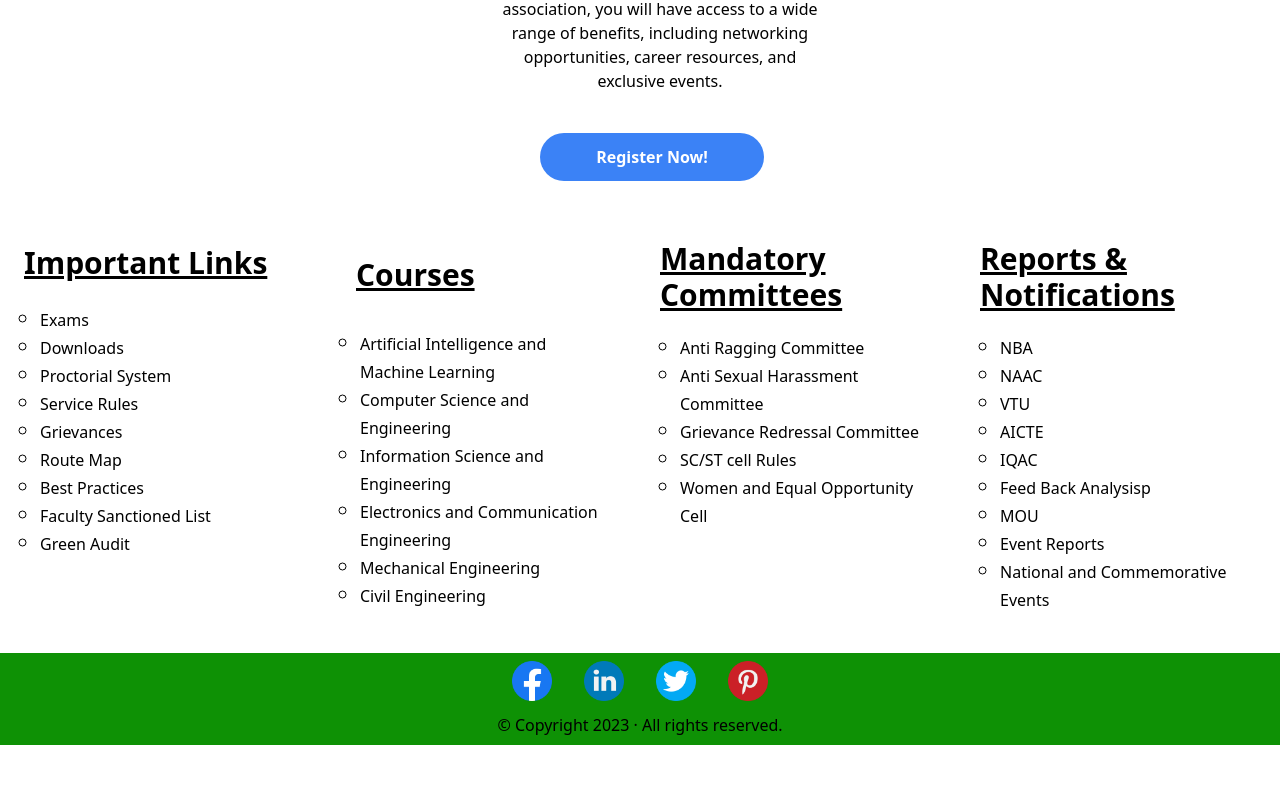
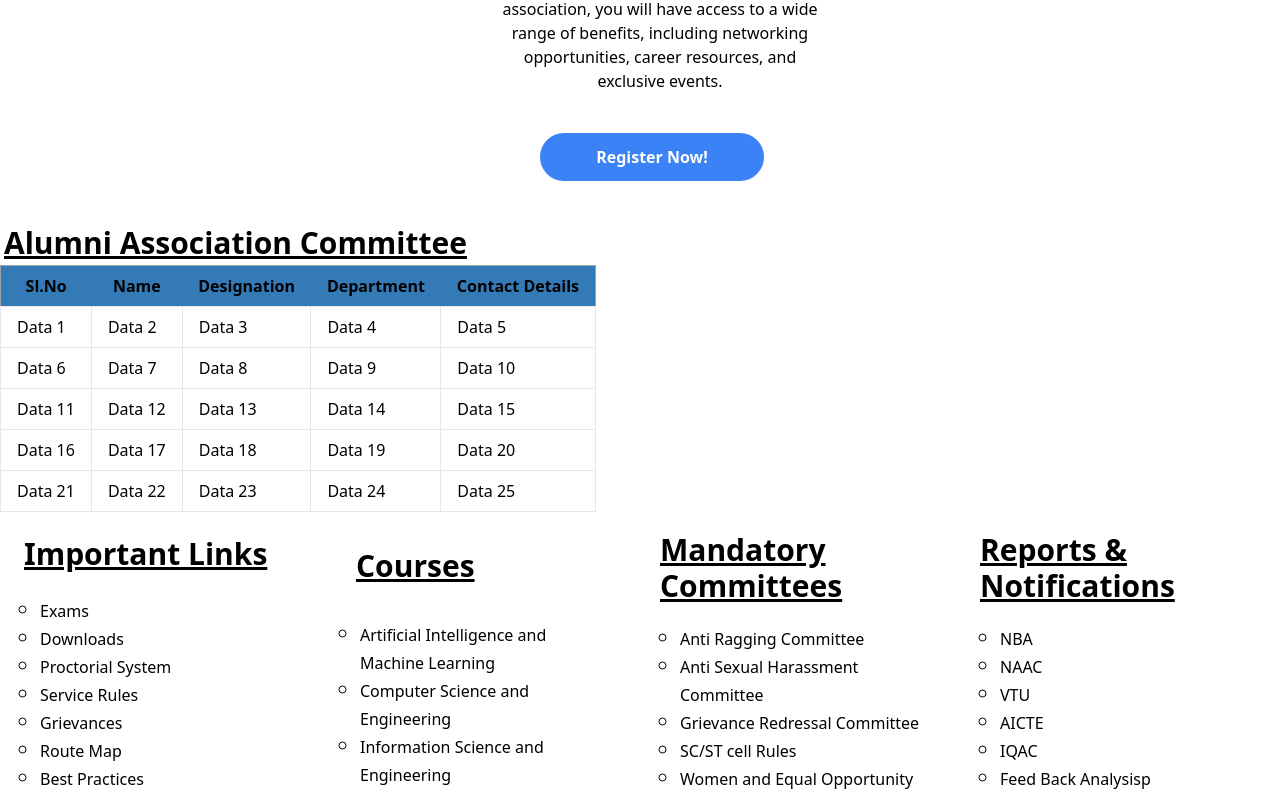
Before and after one commit to bardank/alumni-connect, a Next.js app: page / in a window 1280 px wide. Shown: the part 2000-2795 px from the top of the page. Before the commit the page ends 2745 px from the top, so only its background shows below. Built offline with nearby package versions, Linux system fonts and the light colour scheme.

Commit message:
footer component added

```diff
--- /dev/null
+++ b/src/components/Footer.jsx
@@ -0,0 +1,143 @@
+import React from "react";
+const Footer = () => {
+  return (
+    <div>
+      <footer className=" ">
+        <div className=" flex item-center justify-evenly grid md:grid-cols-4">
+          <div className=" gap-5  m-5">
+            <h5 className="text-black underline text-3xl font-bold p-1">
+              Important Links
+            </h5>
+            <ol className="list-style  m-5 text-xl">
+              <FooterLink linkText="Exams" link="#" />
+              <FooterLink linkText="Downloads" link="#" />
+              <FooterLink linkText="Proctorial System" link="#" />
+              <FooterLink linkText=" Service Rules" link="#" />
+              <FooterLink linkText="Grievances" link="#" />
+              <FooterLink linkText="Route Map" link="#" />
+              <FooterLink linkText="Best Practices" link="#" />
+              <FooterLink linkText="Faculty Sanctioned List" link="#" />
+              <FooterLink linkText="Green Audit" link="#" />
+            </ol>
+          </div>
+          <div className=" gap-3 m-5">
+            <h5 className="text-black underline text-3xl p-4  font-bold">
+              Courses
+            </h5>
+            <ol className="list-style  m-5 text-xl">
+              <FooterLink
+                linkText="Artificial Intelligence and Machine Learning"
+                link="#"
+              />
+              <FooterLink
+                linkText="Computer Science and Engineering"
+                link="#"
+              />
+              <FooterLink
+                linkText=" Information Science and Engineering
+"
+                link="#"
+              />
+              <FooterLink
+                linkText="Electronics and Communication Engineering"
+                link="#"
+              />
+              <FooterLink linkText="Mechanical Engineering" link="#" />
+              <FooterLink linkText="Civil Engineering" link="#" />
+            </ol>
+          </div>
+          <div className=" gap-3 m-5">
+            <h5 className="text-black underline text-3xl font-bold">
+              Mandatory Committees
+            </h5>
+            <ol className="list-style  m-5 text-xl">
+              <FooterLink
+                linkText="Anti Ragging Committee
+"
+                link="#"
+              />
+              <FooterLink
+                linkText="Anti Sexual Harassment Committee
+"
+                link="#"
+              />
+              <FooterLink
+                linkText="Grievance Redressal Committee
+ "
+                link="#"
+              />
+              <FooterLink linkText=" SC/ST cell Rules" link="#" />
+              <FooterLink
+                linkText="Women and Equal Opportunity Cell
+"
+                link="#"
+              />
+            </ol>
+          </div>
+          <div className=" gap-3 m-5">
+            <h5 className="text-black underline text-3xl font-bold">
+              Reports & Notifications
+            </h5>
+            <ol className="list-style  m-5 text-xl">
+              <FooterLink linkText="NBA" link="#" />
+              <FooterLink linkText="NAAC" link="#" />
+              <FooterLink linkText="VTU " link="#" />
+              <FooterLink linkText="  AICTE" link="#" />
+              <FooterLink linkText="IQAC" link="#" />
+              <FooterLink linkText="Feed Back Analysisp" link="#" />
+              <FooterLink linkText="MOU" link="#" />
+              <FooterLink linkText="Event Reports" link="#" />
+              <FooterLink
+                linkText="National and Commemorative Events"
+                link="#"
+              />
+            </ol>
+          </div>
+        </div>
+
+        <div className="bg-primary p-2 w-screen ">
+          <ul className="flex flex-row gap-8 justify-center pb-3 ">
+            <SocialLink
+              link="https://www.facebook.com/skit.org.in?modal=admin_todo_tour"
+              iconSrc="./assests/icons/facebook.png"
+            />
+            <SocialLink
+              link="https://www.linkedin.com/company/72587599/admin/"
+              iconSrc="./assests/icons/linkedin.png"
+            />
+            <SocialLink
+              link="https://twitter.com/skit_org_in"
+              iconSrc="./assests/icons/twitter.png"
+            />
+            <SocialLink
+              link="https://in.pinterest.com/skit_org_in/"
+              iconSrc="./assests/icons/pinterest.png"
+            />
+          </ul>
+          <p className="text-center">
+            &copy; Copyright 2023 · All rights reserved.
+          </p>
+        </div>
+      </footer>
+    </div>
+  );
+};
+export default Footer;
+const FooterLink = ({ linkText, link }) => {
+  return (
+    <li>
+      <a className="font-sans font-poppins text-base " href={link}>
+        {linkText}
+      </a>
+    </li>
+  );
+};
+const SocialLink = ({ link, iconSrc }) => {
+  return (
+    <li>
+      <a href={link}>
+        <img className="w-10 h-10" src={iconSrc} alt="icon" />
+      </a>
+    </li>
+  );
+};
--- a/src/pages/index.js
+++ b/src/pages/index.js
@@ -1,3 +1,4 @@
+import Footer from "@/components/footer";
 import Navbar from "../components/Navbar/Navbar";
 
 export default function Home() {
@@ -7,7 +8,7 @@ export default function Home() {
       <div className="hero-container w-screen h-screen bg-gradient-to-r from-cyan-500 to-blue-500 ">
         <div className="flex justify-center items-center h-full text-white">
           <h5 className="text-2xl font-bold">
-            Welcome To Your SKit Alumni Website
+            Welcome To Your SKIT Alumni Website
           </h5>
         </div>
       </div>
@@ -76,124 +77,60 @@ export default function Home() {
           </button>
         </div>
       </div>
-
-      <footer className="">
-        <div className=" flex item-center justify-evenly grid md:grid-cols-4">
-          <div className=" gap-5  m-5">
-            <h5 className="text-black underline text-3xl font-bold p-1">
-              Important Links
-            </h5>
-            <ol className="list-style  m-5 text-xl">
-              <FooterLink linkText="Exams" link="#" />
-              <FooterLink linkText="Downloads" link="#" />
-              <FooterLink linkText="Proctorial System" link="#" />
-              <FooterLink linkText=" Service Rules" link="#" />
-              <FooterLink linkText="Grievances" link="#" />
-              <FooterLink linkText="Route Map" link="#" />
-              <FooterLink linkText="Best Practices" link="#" />
-              <FooterLink linkText="Faculty Sanctioned List" link="#" />
-              <FooterLink linkText="Green Audit" link="#" />
-            </ol>
-          </div>
-          <div className=" gap-3 m-5">
-            <h5 className="text-black underline text-3xl p-4  font-bold">
-              Courses
-            </h5>
-            <ol className="list-style  m-5 text-xl">
-              <FooterLink
-                linkText="Artificial Intelligence and Machine Learning"
-                link="#"
-              />
-              <FooterLink
-                linkText="Computer Science and Engineering"
-                link="#"
-              />
-              <FooterLink
-                linkText=" Information Science and Engineering
-"
-                link="#"
-              />
-              <FooterLink
-                linkText="Electronics and Communication Engineering"
-                link="#"
-              />
-              <FooterLink linkText="Mechanical Engineering" link="#" />
-              <FooterLink linkText="Civil Engineering" link="#" />
-            </ol>
-          </div>
-          <div className=" gap-3 m-5">
-            <h5 className="text-black underline text-3xl font-bold">
-              Mandatory Committees
-            </h5>
-            <ol className="list-style  m-5 text-xl">
-              <FooterLink
-                linkText="Anti Ragging Committee
-"
-                link="#"
-              />
-              <FooterLink
-                linkText="Anti Sexual Harassment Committee
-"
-                link="#"
-              />
-              <FooterLink
-                linkText="Grievance Redressal Committee
- "
-                link="#"
-              />
-              <FooterLink linkText=" SC/ST cell Rules" link="#" />
-              <FooterLink
-                linkText="Women and Equal Opportunity Cell
-"
-                link="#"
-              />
-            </ol>
-          </div>
-          <div className=" gap-3 m-5">
-            <h5 className="text-black underline text-3xl font-bold">
-              Reports & Notifications
-            </h5>
-            <ol className="list-style  m-5 text-xl">
-              <FooterLink linkText="NBA" link="#" />
-              <FooterLink linkText="NAAC" link="#" />
-              <FooterLink linkText="VTU " link="#" />
-              <FooterLink linkText="  AICTE" link="#" />
-              <FooterLink linkText="IQAC" link="#" />
-              <FooterLink linkText="Feed Back Analysisp" link="#" />
-              <FooterLink linkText="MOU" link="#" />
-              <FooterLink linkText="Event Reports" link="#" />
-              <FooterLink
-                linkText="National and Commemorative Events"
-                link="#"
-              />
-            </ol>
-          </div>
-        </div>
-
-        <div className="bg-primary p-2 ">
-          <ul className="flex flex-row gap-8 justify-center pb-3">
-            <SocialLink
-              link="https://www.facebook.com/skit.org.in?modal=admin_todo_tour"
-              iconSrc="./assests/icons/facebook.png"
-            />
-            <SocialLink
-              link="https://www.linkedin.com/company/72587599/admin/"
-              iconSrc="./assests/icons/linkedin.png"
-            />
-            <SocialLink
-              link="https://twitter.com/skit_org_in"
-              iconSrc="./assests/icons/twitter.png"
-            />
-            <SocialLink
-              link="https://in.pinterest.com/skit_org_in/"
-              iconSrc="./assests/icons/pinterest.png"
-            />
-          </ul>
-          <p className="text-center">
-            &copy; Copyright 2023 · All rights reserved.
-          </p>
-        </div>
-      </footer>
+      <div>
+        <h3 className="text-black underline text-3xl font-bold p-1">
+          Alumni Association Committee
+        </h3>
+        <table class="table-auto border-collapse border border-gray-400">
+          <thead>
+            <tr class="bg-secondary">
+              <th class="px-4 py-2">Sl.No </th>
+              <th class="px-4 py-2">Name</th>
+              <th class="px-4 py-2">Designation</th>
+              <th class="px-4 py-2">Department</th>
+              <th class="px-4 py-2">Contact Details</th>
+            </tr>
+          </thead>
+          <tbody>
+            <tr>
+              <td class="border px-4 py-2">Data 1</td>
+              <td class="border px-4 py-2">Data 2</td>
+              <td class="border px-4 py-2">Data 3</td>
+              <td class="border px-4 py-2">Data 4</td>
+              <td class="border px-4 py-2">Data 5</td>
+            </tr>
+            <tr>
+              <td class="border px-4 py-2">Data 6</td>
+              <td class="border px-4 py-2">Data 7</td>
+              <td class="border px-4 py-2">Data 8</td>
+              <td class="border px-4 py-2">Data 9</td>
+              <td class="border px-4 py-2">Data 10</td>
+            </tr>
+            <tr>
+              <td class="border px-4 py-2">Data 11</td>
+              <td class="border px-4 py-2">Data 12</td>
+              <td class="border px-4 py-2">Data 13</td>
+              <td class="border px-4 py-2">Data 14</td>
+              <td class="border px-4 py-2">Data 15</td>
+            </tr>
+            <tr>
+              <td class="border px-4 py-2">Data 16</td>
+              <td class="border px-4 py-2">Data 17</td>
+              <td class="border px-4 py-2">Data 18</td>
+              <td class="border px-4 py-2">Data 19</td>
+              <td class="border px-4 py-2">Data 20</td>
+            </tr>
+            <tr>
+              <td class="border px-4 py-2">Data 21</td>
+              <td class="border px-4 py-2">Data 22</td>
+              <td class="border px-4 py-2">Data 23</td>
+              <td class="border px-4 py-2">Data 24</td>
+              <td class="border px-4 py-2">Data 25</td>
+            </tr>
+          </tbody>
+        </table>
+      </div>
+      <Footer />
     </div>
   );
 }
@@ -209,15 +146,6 @@ const PurposeCard = ({ text, icon }) => {
   );
 };
 
-const SocialLink = ({ link, iconSrc }) => {
-  return (
-    <li>
-      <a href={link}>
-        <img className="w-10 h-10" src={iconSrc} alt="icon" />
-      </a>
-    </li>
-  );
-};
 const GalleryImage = ({ src, alt }) => {
   return (
     <div>
@@ -225,13 +153,3 @@ const GalleryImage = ({ src, alt }) => {
     </div>
   );
 };
-
-const FooterLink = ({ linkText, link }) => {
-  return (
-    <li>
-      <a className="font-sans font-poppins text-base " href={link}>
-        {linkText}
-      </a>
-    </li>
-  );
-};
```
Also changed, not shown: src/pages/registeration.js (added, +11 -0 lines).
